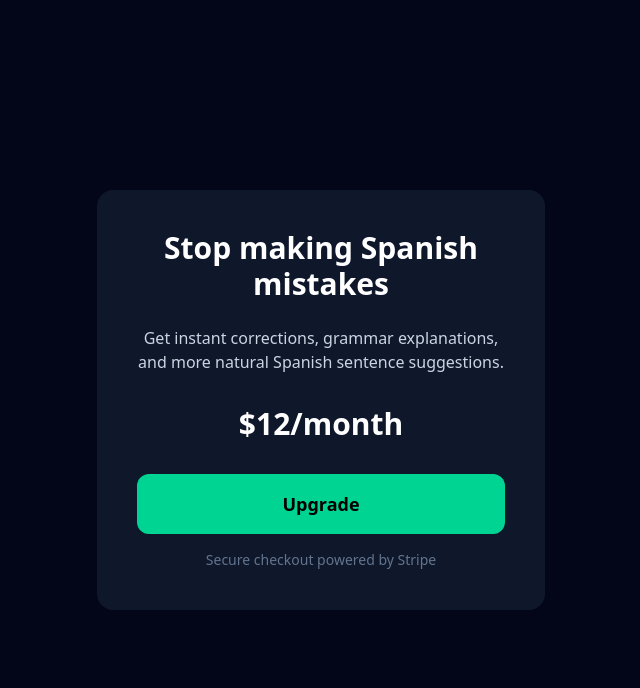
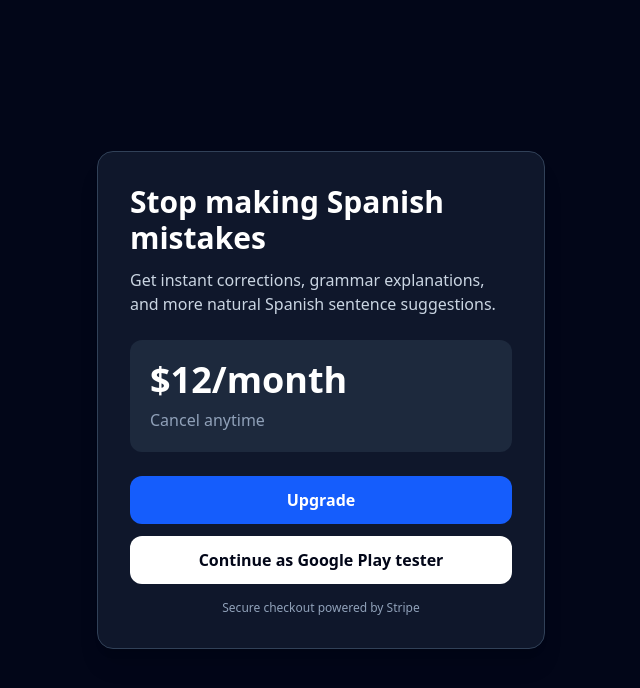
Before and after one commit to griggsbyj176-blip/fluentpath-ai-1, a Next.js app: page /pricing in a window 1280 px wide. Shown: the top 688 px of the page, without its empty margins (319-959 px from the left). Built offline with nearby package versions, Linux system fonts and the light colour scheme.

Commit message:
Refactor PricingPage layout and add Google tester button

```diff
--- a/app/pricing/page.tsx
+++ b/app/pricing/page.tsx
@@ -1,28 +1,45 @@
+'use client';
+
 export default function PricingPage() {
+  const continueAsGoogleTester = () => {
+    localStorage.setItem('email', 'googleplayreview@fluentpathai.com');
+    localStorage.setItem('isGooglePlayTester', 'true');
+    localStorage.setItem('subscriptionStatus', 'active');
+    window.location.href = '/dashboard';
+  };
+
   return (
-    <main className="min-h-screen bg-slate-950 text-white px-6 flex items-center justify-center">
-      <section className="bg-slate-900 rounded-2xl p-10 max-w-md w-full text-center">
-        <h1 className="text-3xl font-extrabold mb-6">
+    <main className="min-h-screen bg-slate-950 text-white flex items-center justify-center px-6">
+      <section className="w-full max-w-md rounded-2xl bg-slate-900 border border-slate-700 p-8 shadow-xl">
+        <h1 className="text-3xl font-bold mb-3">
           Stop making Spanish mistakes
         </h1>
 
-        <p className="text-slate-300 mb-8">
-          Get instant corrections, grammar explanations, and more natural
-          Spanish sentence suggestions.
+        <p className="text-slate-300 mb-6">
+          Get instant corrections, grammar explanations, and more natural Spanish sentence suggestions.
         </p>
 
-        <p className="text-3xl font-bold mb-8">
-          $12/month
-        </p>
+        <div className="rounded-xl bg-slate-800 p-5 mb-6">
+          <p className="text-4xl font-bold">$12/month</p>
+          <p className="text-slate-400 mt-2">Cancel anytime</p>
+        </div>
 
         <a
-          href="https://buy.stripe.com/4gM00ieOX4BrfJb2Xr6sw03"
-          className="block bg-emerald-400 text-black px-8 py-4 rounded-xl font-bold text-lg"
+          href="https://buy.stripe.com"
+          className="block w-full text-center rounded-xl bg-blue-600 hover:bg-blue-700 px-4 py-3 font-semibold mb-3"
         >
           Upgrade
         </a>
 
-        <p className="mt-4 text-sm text-slate-500">
+        <button
+          type="button"
+          onClick={continueAsGoogleTester}
+          className="w-full rounded-xl bg-white text-slate-950 px-4 py-3 font-semibold"
+        >
+          Continue as Google Play tester
+        </button>
+
+        <p className="text-xs text-slate-400 text-center mt-4">
           Secure checkout powered by Stripe
         </p>
       </section>
```
